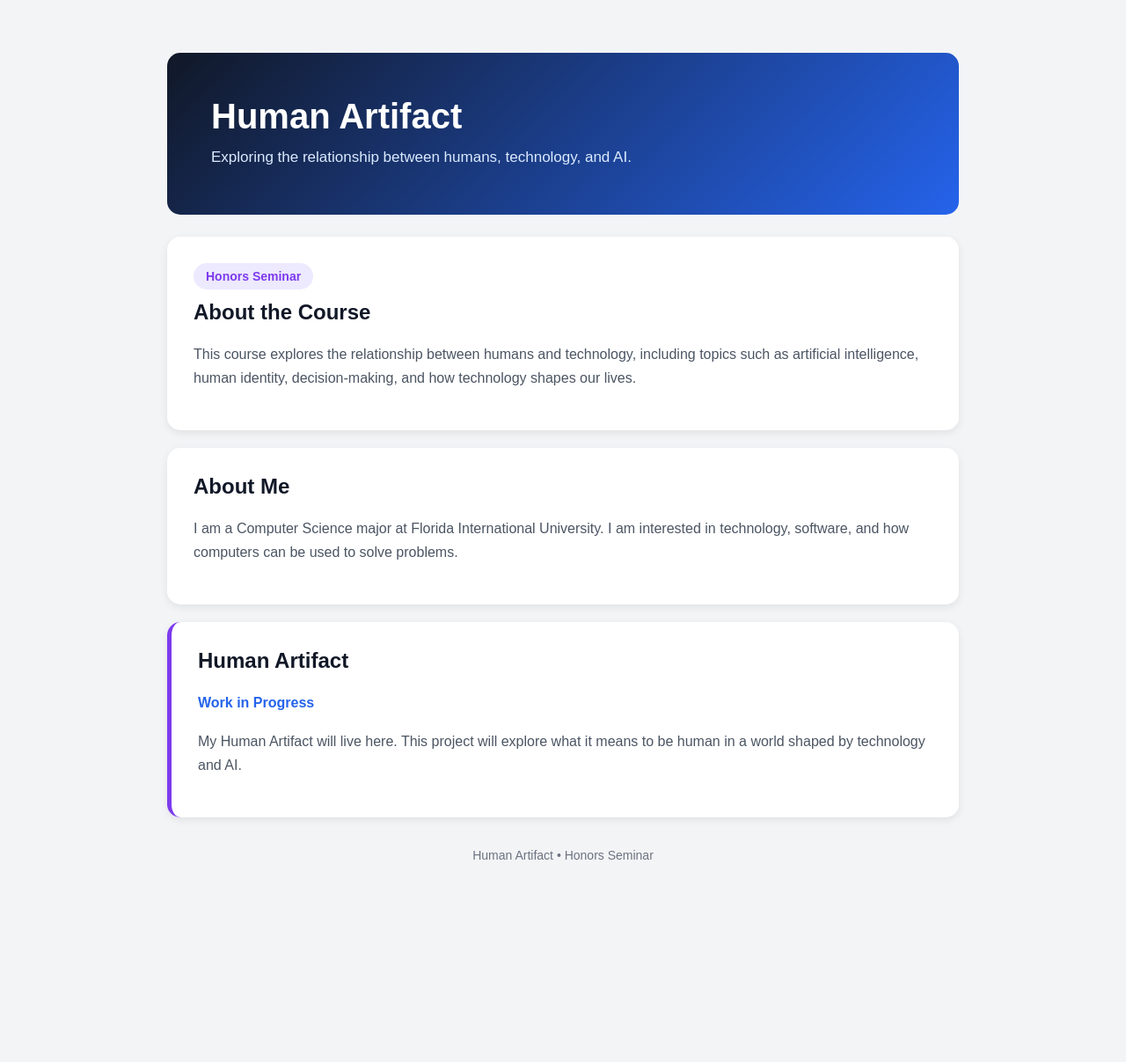
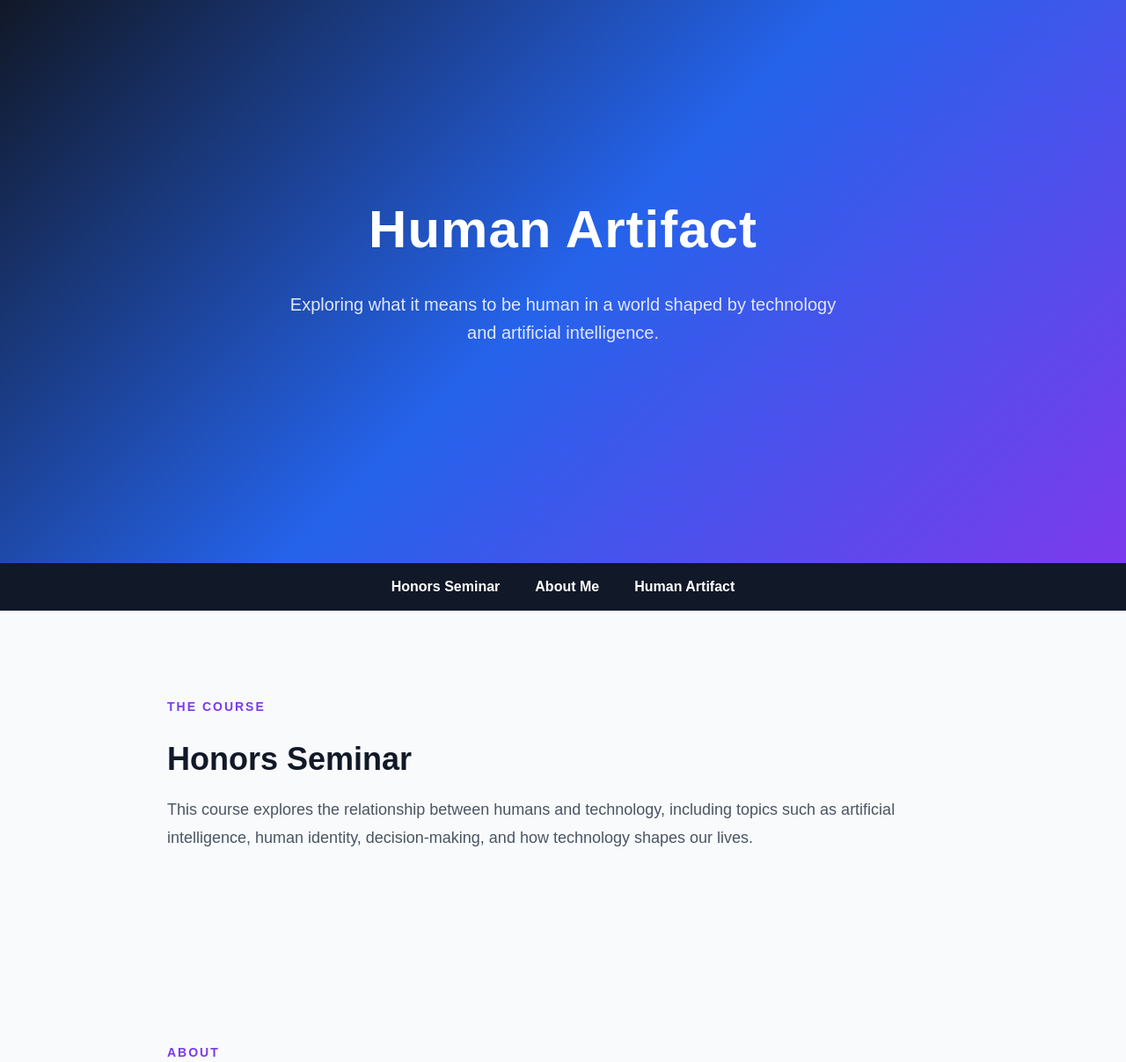
Before and after one commit to AbdulNini/human-artifact, a plain HTML site: page index.html in a window 1280 px wide. Shown: the top 1207 px of the page at 88% size. Before the commit the page ends 1055 px from the top, so only its background shows below. Drawn offline with Linux system fonts and the light colour scheme.

Commit message:
Redesign webpage with navigation and full-page sections
Added a hero section with a centered Human Artifact title
Added navigation links for Honors Seminar, About Me, and Human Artifact
Added smooth scrolling between sections
Replaced card-based sections with a full-page layout
Added a blue and purple background color scheme
Added a larger Honors Seminar heading
Updated the About Me section to introduce myself
Added a dedicated Work in Progress section for the Human Artifact

```diff
--- a/index.html
+++ b/index.html
@@ -4,99 +4,153 @@
     <title>Human Artifact</title>
 
     <style>
+      html {
+        scroll-behavior: smooth;
+      }
+
       body {
         margin: 0;
         font-family: Arial, sans-serif;
-        background-color: #f3f4f6;
         color: #1f2937;
+        background-color: #f8fafc;
       }
 
-      .container {
-        max-width: 900px;
-        margin: 60px auto;
-        padding: 0 25px;
+      /* Hero Section */
+      .hero {
+        min-height: 70vh;
+        background: linear-gradient(135deg, #111827, #2563eb, #7c3aed);
+        color: white;
+        display: flex;
+        flex-direction: column;
+        justify-content: center;
+        align-items: center;
+        text-align: center;
+        padding: 40px 20px;
       }
 
-      header {
-        background: linear-gradient(135deg, #111827, #2563eb);
-        color: white;
-        padding: 50px;
-        border-radius: 15px;
-        margin-bottom: 25px;
+      .hero h1 {
+        font-size: 60px;
+        margin: 0 0 15px;
+        letter-spacing: 1px;
       }
 
-      header h1 {
-        margin: 0 0 10px;
-        font-size: 40px;
+      .hero p {
+        font-size: 20px;
+        max-width: 650px;
+        line-height: 1.6;
+        color: #e0e7ff;
       }
 
-      header p {
-        margin: 0;
-        color: #dbeafe;
-        font-size: 17px;
+      /* Navigation */
+      nav {
+        background-color: #111827;
+        display: flex;
+        justify-content: center;
+        gap: 40px;
+        padding: 18px;
+        position: sticky;
+        top: 0;
+        z-index: 100;
       }
 
-      .section {
-        background-color: white;
-        padding: 30px;
-        margin-bottom: 20px;
-        border-radius: 15px;
-        box-shadow: 0 3px 10px rgba(0, 0, 0, 0.08);
+      nav a {
+        color: white;
+        text-decoration: none;
+        font-size: 16px;
+        font-weight: bold;
+        transition: color 0.3s;
       }
 
-      h2 {
-        margin-top: 0;
-        color: #111827;
+      nav a:hover {
+        color: #a78bfa;
       }
 
-      p {
-        line-height: 1.7;
+      /* Main Sections */
+      section {
+        max-width: 900px;
+        margin: 0 auto;
+        padding: 100px 25px;
+      }
+
+      section h2 {
+        font-size: 36px;
+        color: #111827;
+        margin-bottom: 20px;
+      }
+
+      section p {
+        font-size: 18px;
+        line-height: 1.8;
         color: #4b5563;
       }
 
-      .course-label {
-        display: inline-block;
-        background-color: #ede9fe;
+      .section-label {
         color: #7c3aed;
-        padding: 7px 14px;
-        border-radius: 20px;
         font-size: 14px;
         font-weight: bold;
-        margin-bottom: 12px;
+        text-transform: uppercase;
+        letter-spacing: 2px;
       }
 
-      .work-in-progress {
-        border-left: 5px solid #7c3aed;
+      .name {
+        font-size: 22px;
+        font-weight: bold;
+        color: #2563eb;
+      }
+
+      /* Artifact Section */
+      #artifact {
+        max-width: none;
+        padding: 120px 25px;
+        background: linear-gradient(135deg, #eef2ff, #f5f3ff);
+        text-align: center;
+      }
+
+      #artifact p {
+        max-width: 700px;
+        margin: 15px auto;
       }
 
       .status {
-        color: #2563eb;
+        color: #7c3aed;
         font-weight: bold;
       }
 
+      /* Footer */
       footer {
+        background-color: #111827;
+        color: #9ca3af;
         text-align: center;
-        color: #6b7280;
+        padding: 25px;
         font-size: 14px;
-        padding: 15px;
       }
     </style>
   </head>
 
   <body>
-    <div class="container">
 
-      <header>
+    <!-- Hero -->
+    <header class="hero">
       <h1>Human Artifact</h1>
+
       <p>
-          Exploring the relationship between humans, technology, and AI.
+        Exploring what it means to be human in a world shaped by
+        technology and artificial intelligence.
       </p>
     </header>
 
-      <section class="section">
-        <span class="course-label">Honors Seminar</span>
+    <!-- Navigation -->
+    <nav>
+      <a href="#course">Honors Seminar</a>
+      <a href="#about">About Me</a>
+      <a href="#artifact">Human Artifact</a>
+    </nav>
 
-        <h2>About the Course</h2>
+    <!-- Course Section -->
+    <section id="course">
+      <span class="section-label">The Course</span>
+
+      <h2>Honors Seminar</h2>
 
       <p>
         This course explores the relationship between humans and technology,
@@ -105,26 +159,30 @@
       </p>
     </section>
 
-      <section class="section">
+    <!-- About Me Section -->
+    <section id="about">
+      <span class="section-label">About</span>
+
       <h2>About Me</h2>
 
       <p>
-          I am a Computer Science major at Florida International University.
-          I am interested in technology, software, and how computers can be
-          used to solve problems.
+        My name is Abdul Nini, and I am currently studying Computer Science
+        at Florida International University. I am interested in technology,
+        software, and how computers can be used to solve problems.
       </p>
     </section>
 
-      <section class="section work-in-progress">
+    <!-- Human Artifact Section -->
+    <section id="artifact">
+      <span class="section-label">My Project</span>
+
       <h2>Human Artifact</h2>
 
-        <p>
-          <span class="status">Work in Progress</span>
-        </p>
+      <p class="status">Work in Progress</p>
 
       <p>
-          My Human Artifact will live here. This project will explore what it
-          means to be human in a world shaped by technology and AI.
+        My Human Artifact will live here. This project will explore
+        what it means to be human in a world shaped by technology and AI.
       </p>
     </section>
 
@@ -132,6 +190,5 @@
       Human Artifact &bull; Honors Seminar
     </footer>
 
-    </div>
   </body>
 </html>
```
Lines whose indentation alone changed are shown as unchanged.
